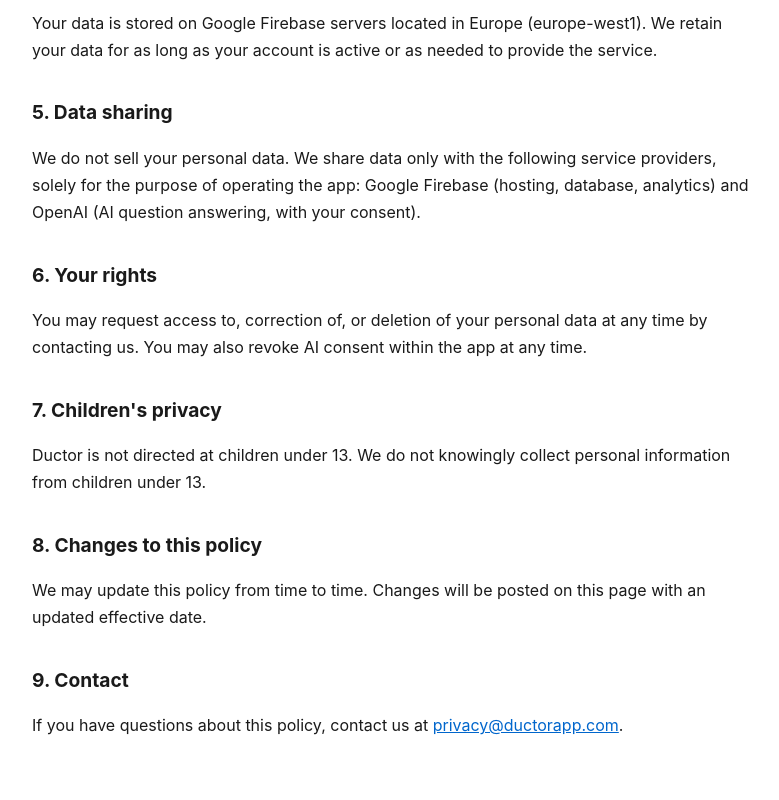
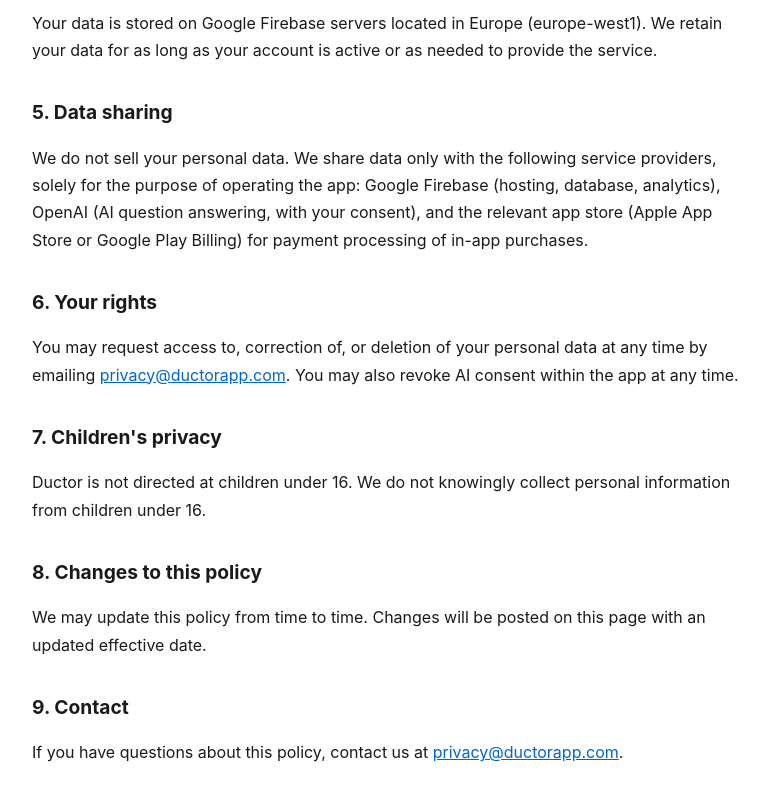
Before and after one commit to 2wbbpphtkj-sudo/ductorapp.com, a plain HTML site: page privacy.html in a window 1280 px wide. Shown: the part 1196-1996 px from the top of the page, without its empty margins (248-1027 px from the left). Drawn offline with Linux system fonts and the light colour scheme.

Commit message:
Update privacy.html

```diff
--- a/privacy.html
+++ b/privacy.html
@@ -35,7 +35,7 @@
 </head>
 <body>
     <h1>Privacy Policy</h1>
-    <p class="effective">Effective date: April 14, 2026</p>
+    <p class="effective">Effective date: April 25, 2026</p>
 
     <p>Ductor is a GPS-triggered audio guide app developed by Dimitris Onisiforou ("we", "us", "our"). This policy explains what data we collect, why, and how we handle it.</p>
 
@@ -59,13 +59,13 @@
     <p>Your data is stored on Google Firebase servers located in Europe (europe-west1). We retain your data for as long as your account is active or as needed to provide the service.</p>
 
     <h2>5. Data sharing</h2>
-    <p>We do not sell your personal data. We share data only with the following service providers, solely for the purpose of operating the app: Google Firebase (hosting, database, analytics) and OpenAI (AI question answering, with your consent).</p>
+    <p>We do not sell your personal data. We share data only with the following service providers, solely for the purpose of operating the app: Google Firebase (hosting, database, analytics), OpenAI (AI question answering, with your consent), and the relevant app store (Apple App Store or Google Play Billing) for payment processing of in-app purchases.</p>
 
     <h2>6. Your rights</h2>
-    <p>You may request access to, correction of, or deletion of your personal data at any time by contacting us. You may also revoke AI consent within the app at any time.</p>
+    <p>You may request access to, correction of, or deletion of your personal data at any time by emailing <a href="mailto:privacy@ductorapp.com">privacy@ductorapp.com</a>. You may also revoke AI consent within the app at any time.</p>
 
     <h2>7. Children's privacy</h2>
-    <p>Ductor is not directed at children under 13. We do not knowingly collect personal information from children under 13.</p>
+    <p>Ductor is not directed at children under 16. We do not knowingly collect personal information from children under 16.</p>
 
     <h2>8. Changes to this policy</h2>
     <p>We may update this policy from time to time. Changes will be posted on this page with an updated effective date.</p>
```
